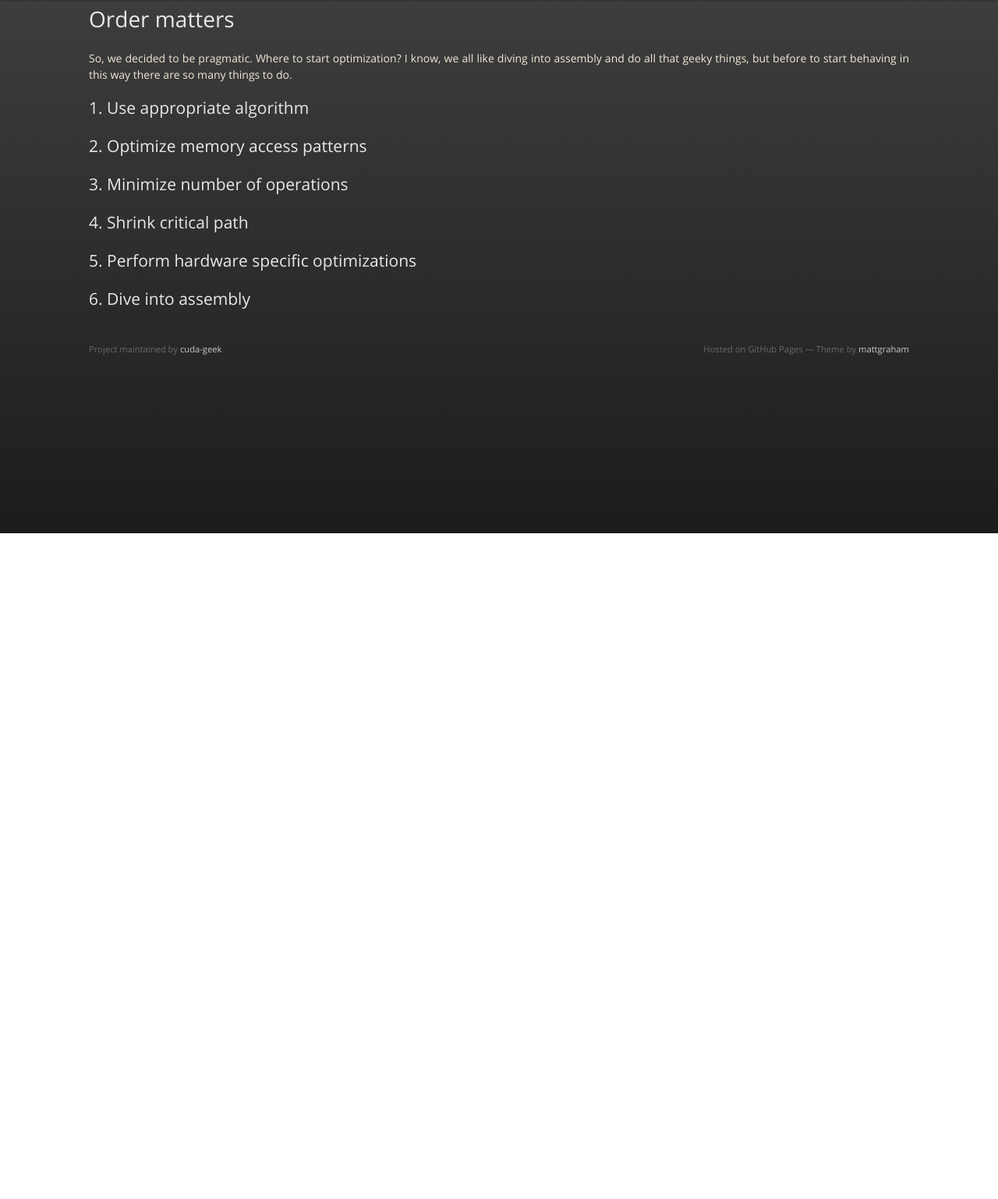
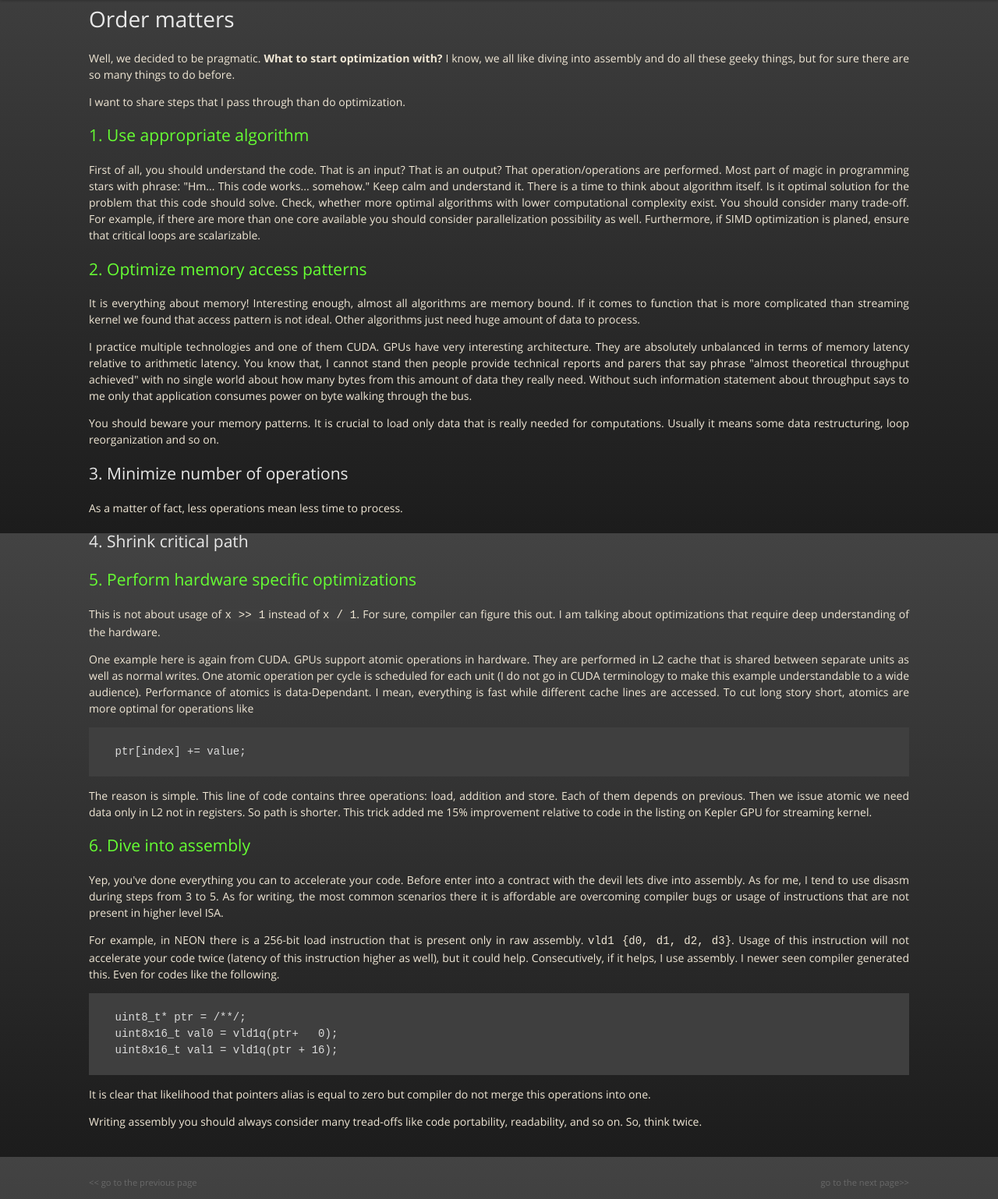
Before and after one commit to geexie/cumib, a plain HTML site: page optimization_order.html in a window 1280 px wide. Shown: the part 116-1654 px from the top of the page at 78% size. Before the commit the page ends 800 px from the top, so only its background shows below. Drawn offline with nearby package versions, Linux system fonts and the light colour scheme.

Commit message:
start my second post

```diff
--- a/optimization_order.html
+++ b/optimization_order.html
@@ -32,20 +32,70 @@
     <div class="wrapper">
       <section>
         <h1>Order matters</h1>
-        <p>So, we decided to be pragmatic. Where to start optimization? I know, we all like diving into assembly and do
-        all that geeky things, but before to start behaving in this way there are so many things to do.</p>
-        <h2>1. Use appropriate algorithm</h2>
-        <p></p>
-        <h2>2. Optimize memory access patterns</h2>
-        <p></p>
+        <p>Well, we decided to be pragmatic. <b>What to start optimization with?</b> I know, we all like diving into
+        assembly and do all these geeky things, but for sure there are so many things to do before.</p>
+        <p>I want to share steps that I pass through than do optimization.</p>
+        <h2 style="color: #6F3;">1. Use appropriate algorithm</h2>
+        <p>First of all, you should understand the code. That is an input? That is an output? That operation/operations
+        are performed. Most part of magic in programming stars with phrase: "Hm... This code works... somehow."
+        Keep calm and understand it. There is a time to think about algorithm itself. Is it optimal solution for
+        the problem that this code should solve. Check, whether more optimal algorithms with lower computational
+        complexity exist. You should consider many trade-off. For example, if there are more than one core available you
+        should consider parallelization possibility as well. Furthermore, if SIMD optimization is planed, ensure that
+        critical loops are scalarizable.</p>
+        <h2 style="color: #6F3;">2. Optimize memory access patterns</h2>
+        <p>It is everything about memory! Interesting enough, almost all algorithms are memory bound. If it comes to
+        function that is more complicated than streaming kernel we found that access pattern is not ideal. Other
+        algorithms just need huge amount of data to process.</p>
+        <p>I practice multiple technologies and one of them CUDA. GPUs have very interesting architecture. They are
+        absolutely unbalanced in terms of memory latency relative to arithmetic latency. You know that, I cannot stand
+        then people provide technical reports and parers that say phrase "almost theoretical throughput achieved" with
+        no single world about how many bytes from this amount of data they really need. Without such information
+        statement about throughput says to me only that application consumes power on byte walking through the bus.</p>
+        <p>You should beware your memory patterns. It is crucial to load only data that is really needed for
+        computations. Usually it means some data restructuring, loop reorganization and so on.</p>
         <h2>3. Minimize number of operations</h2>
-        <p></p>
+        <p>As a matter of fact, less operations mean less time to process.</p>
         <h2>4. Shrink critical path</h2>
         <p></p>
-        <h2>5. Perform hardware specific optimizations</h2>
-        <p></p>
-        <h2>6. Dive into assembly</h2>
-        <p></p>
+        <h2 style="color: #6F3;">5. Perform hardware specific optimizations</h2>
+        <p>This is not about usage of <code class="cpp" style="background-color:#3F3F3F;padding:0;"> x &gt;&gt; 1</code>
+        instead of <code class="cpp" style="background-color:#3F3F3F;padding:0;">x / 1</code>.
+        For sure, compiler can figure this out. I am talking about optimizations that require deep understanding of the
+        hardware.</p>
+        <p>One example here is again from CUDA. GPUs support atomic operations in hardware. They are performed in L2
+        cache that is shared between separate units as well as normal writes. One atomic operation per cycle is scheduled
+        for each unit (I do not go in CUDA terminology to make this example understandable to a wide audience).
+        Performance of atomics is data-Dependant. I mean, everything is fast while different cache lines
+        are accessed. To cut long story short, atomics are more optimal for operations like
+        <pre><code class="cpp">
+    ptr[index] += value;</code></pre></p>
+        <p>The reason is simple. This line of code contains three operations: load, addition and store. Each of them
+        depends on previous. Then we issue atomic we need data only in L2 not in registers. So path is shorter.
+        This trick added me 15% improvement relative to code in the listing on Kepler GPU for streaming kernel.</p>
+        <h2 style="color: #6F3;">6. Dive into assembly</h2>
+        <p>Yep, you've done everything you can to accelerate your code. Before enter into a contract with the devil lets
+        dive into assembly. As for me, I tend to use disasm during steps from 3 to 5. As for writing, the most common
+        scenarios there it is affordable are overcoming compiler bugs or usage of
+        instructions that are not present in higher level ISA.</p>
+        <p>For example, in NEON there is a 256-bit load instruction that is present only in raw assembly.
+        <code class="asm">vld1 {d0, d1, d2, d3}</code>. Usage of this instruction will not accelerate your code twice
+        (latency of this instruction higher as well), but it could help. Consecutively, if it helps, I use assembly.
+        I newer seen compiler generated this. Even for codes like the following.
+        <pre><code class="cpp">
+    uint8_t* ptr = /**/;
+    uint8x16_t val0 = vld1q(ptr+   0);
+    uint8x16_t val1 = vld1q(ptr + 16);</code></pre>It is clear that likelihood that pointers alias is equal to
+        zero but compiler do not merge this operations into one.</p>
+        <!-- add information about compiler bug overcoming -->
+        <p>Writing assembly you should always consider many tread-offs like code portability, readability, and so on. So,
+        think twice.</p>
+        <hr>
+        <hr>
+        <a class="credits left" href="optimization_rules.html">&lt;&lt; go to the previous page</a>
+        <a class="credits right" href="optimization_order.html">go to the next page&gt;&gt;</a>
+        <hr>
+        <hr>
         <hr>
         <span class="credits left">Project maintained by <a href="https://github.com/cuda-geek">cuda-geek</a></span>
         <span class="credits right">Hosted on GitHub Pages &mdash; Theme by <a href="https://twitter.com/michigangraham">mattgraham</a></span>
```
